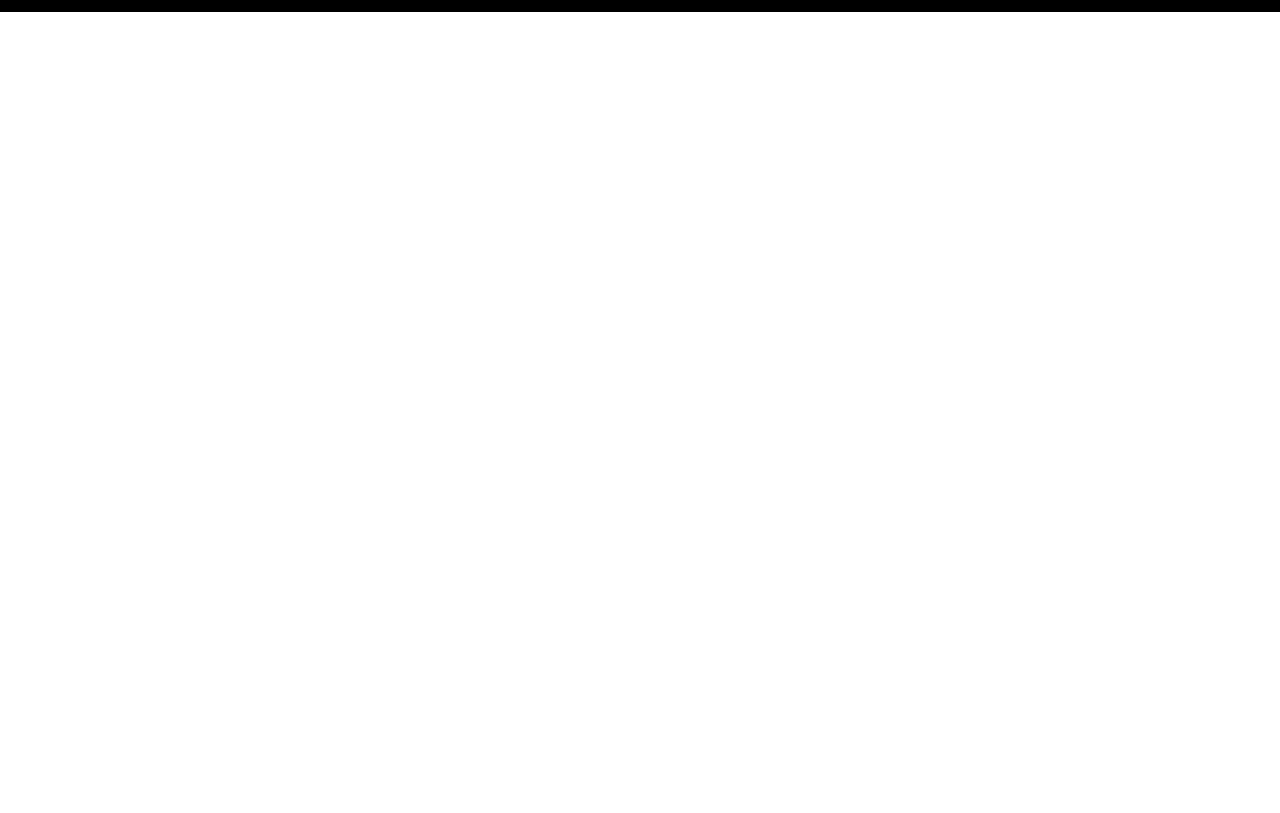
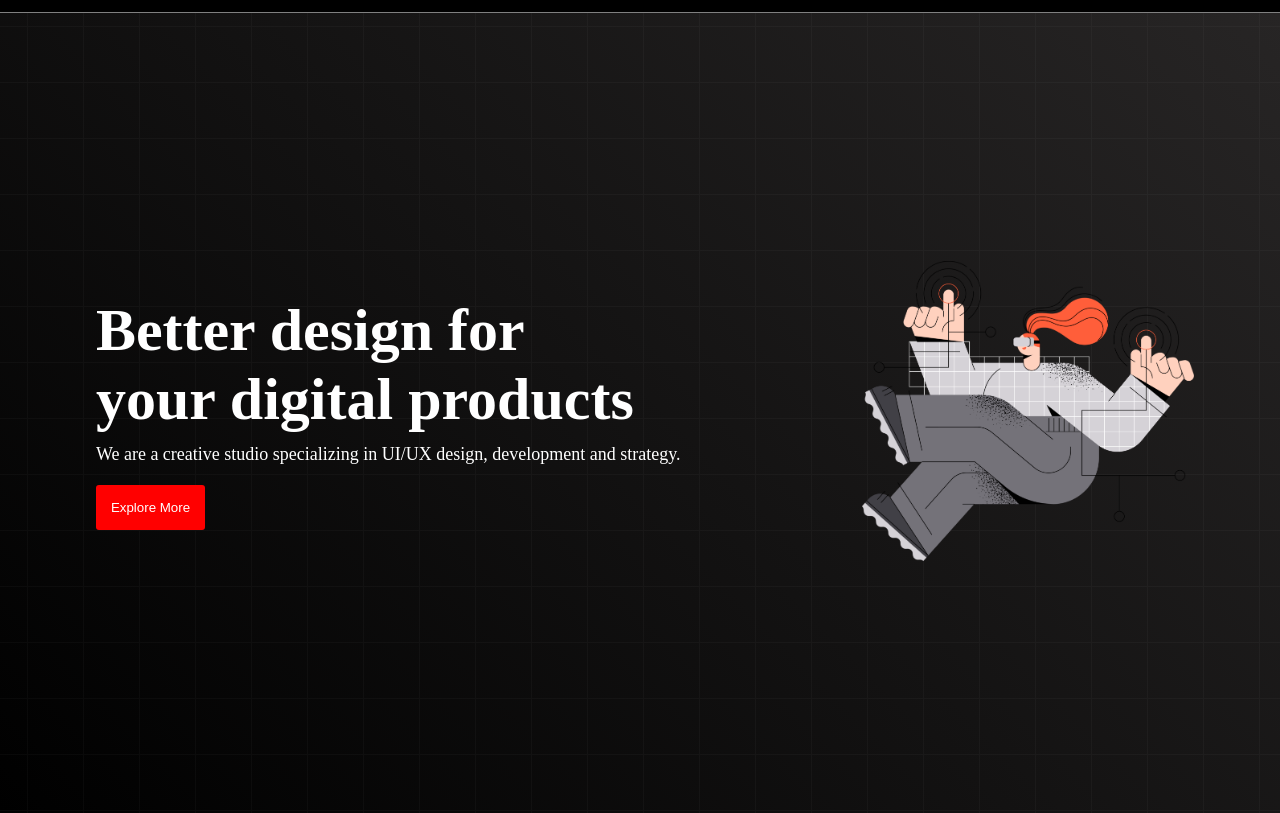
Before and after one commit to mramitkb/Webtiny-Repo, a plain HTML site: page index.html in a window 1280 px wide. Shown: the part 50-863 px from the top of the page. Before the commit the page ends 800 px from the top, so only its background shows below. Drawn offline with Linux system fonts and the light colour scheme.

Commit message:
complete 2 task

```diff
--- a/index.html
+++ b/index.html
@@ -23,9 +23,20 @@
                 </div>
             </div>
         </nav>
-    </header>
+    </header><hr class="grey">
+
     <main>
+        <div class="body-container">
+            <div class="text">
+                <h1 class="bolt">Better design for <br>your digital products</h1>
+                <p class="para">We are a creative studio specializing in UI/UX design, development and strategy.</p>
+                <button class="but">Explore More</button>
+            </div>
 
+            <div class="image">
+                <img class="pho" src="./images/banner.png" alt="image">
+            </div>
+        </div>
     </main>
     <footer>
 
--- a/style.css
+++ b/style.css
@@ -32,5 +32,36 @@
     display: flex;
     font-size: 14px;
     font-weight: bold;
-
 }
+.body-container{
+    height: 100vh;
+    display: flex;
+    align-items: center;
+    justify-content: space-around;
+    background-image: url("./images/background.png"), linear-gradient(45deg,#000, #272525);
+    color: white;
+}
+.pho{
+    height: 300px;
+}
+.bolt{
+    font-size: 60px;
+    margin: 10px;
+}
+.para{
+    font-size: 18px;
+    margin: 10px;
+}
+.but{
+    border-repeat: none;
+    padding: 15px;
+    margin: 10px;
+    background-color: red;
+    color: white;
+    border: none;
+    border-radius: 3px;
+}
+.grey{
+    border: none;
+    border-top: 1px solid grey;
+}
```
